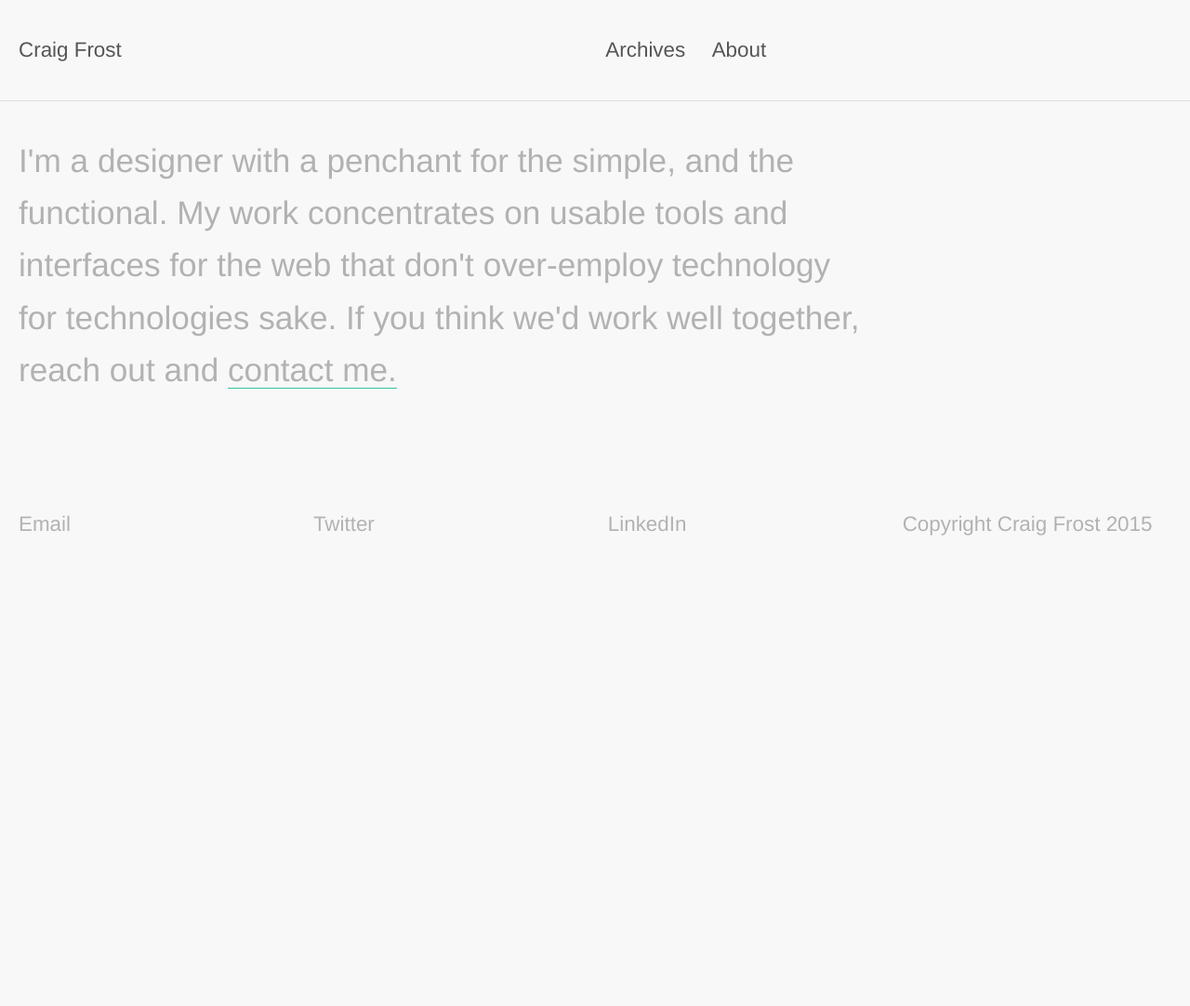
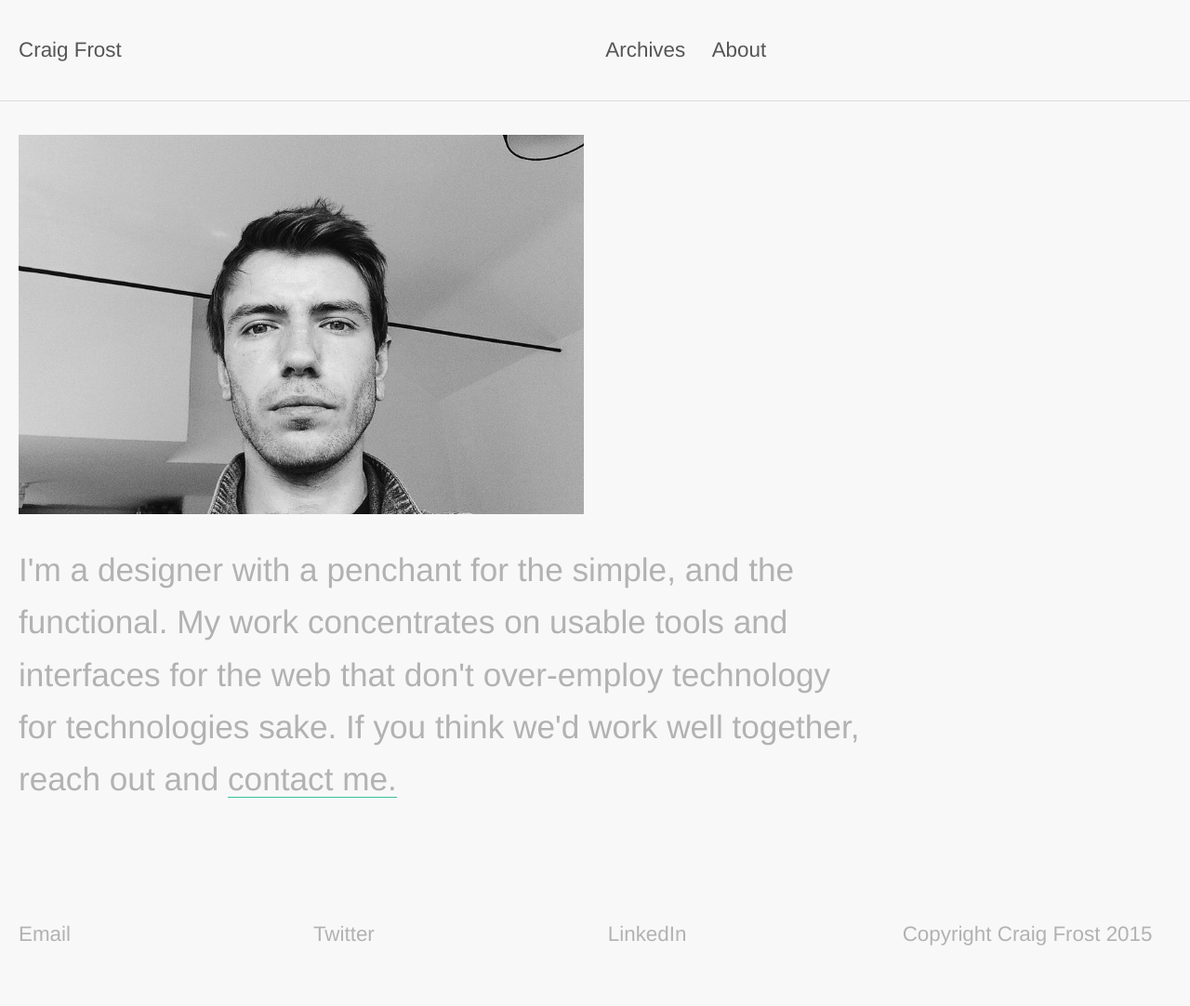
Before and after one commit to craigthomasfrost/cfdesigner.github.io, a Jekyll site: the page built from about/index.html, in a window 1280 px wide. Shown: the whole page at 93% size. Built offline with Jekyll 4.4.1, drawn with Linux system fonts in a browser that asks for light colours; nearby versions of some CDN libraries; a script that is not in the unit is left out; before the commit the page ends 900 px from its top, so only the background shows below that.

Commit message:
add portrait

```diff
--- a/about/index.html
+++ b/about/index.html
@@ -5,6 +5,12 @@ layout: default
 
     <article class="grid">
 
+    <figure class="col col--half">
+
+        <img src="/images/portrait.jpg" alt="">
+
+    </figure>
+
     <p class="alpha col col--three-quart">I'm a designer with a penchant for the simple, and the functional. My work concentrates on usable tools and interfaces for the web that don't over-employ technology for technologies sake. If you think we'd work well together, reach out and <a href="mailto:c.frostwr1@gmail.com">contact me.</a></p>
 
     </article>
```
Also changed, not shown: images/portrait.jpg (added).
